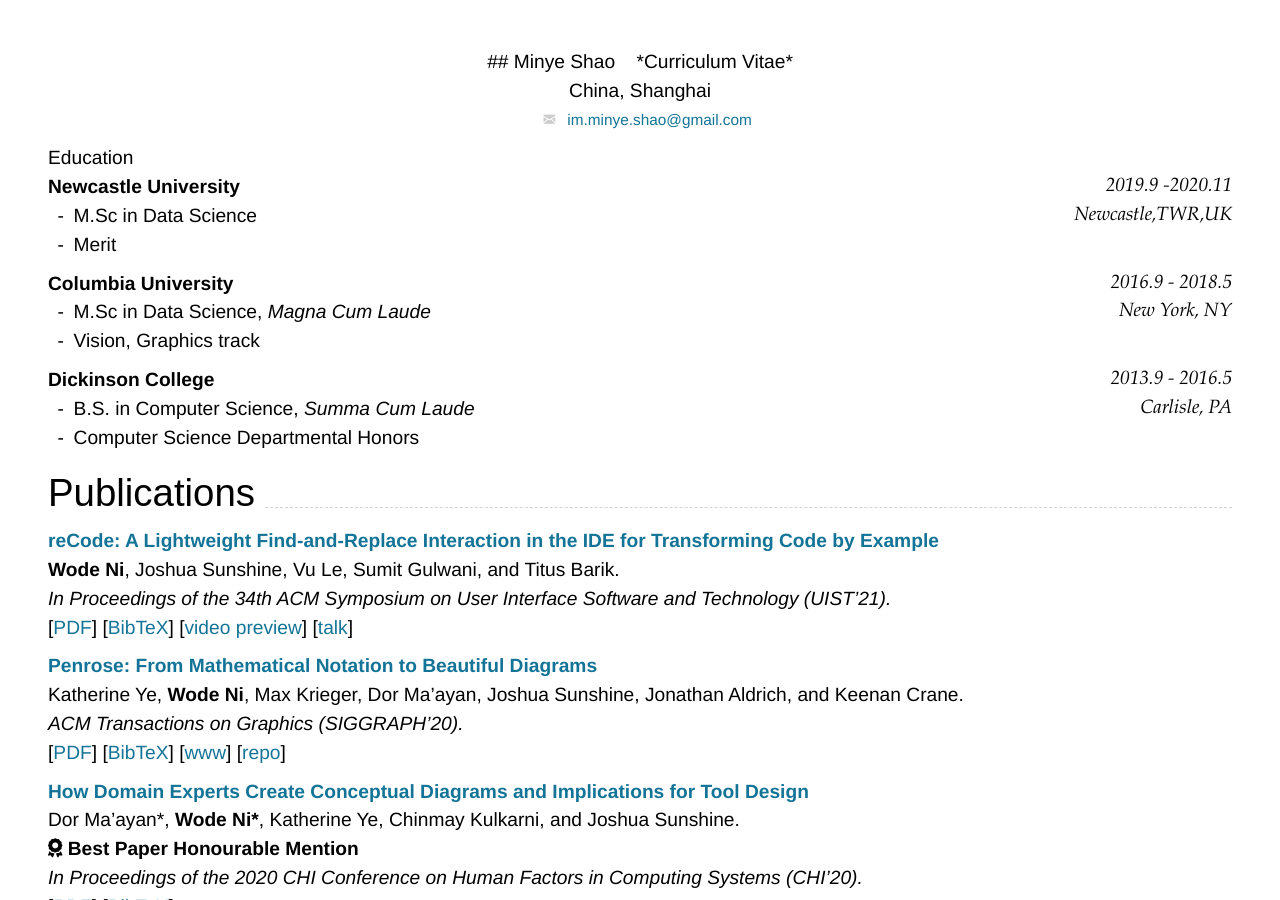
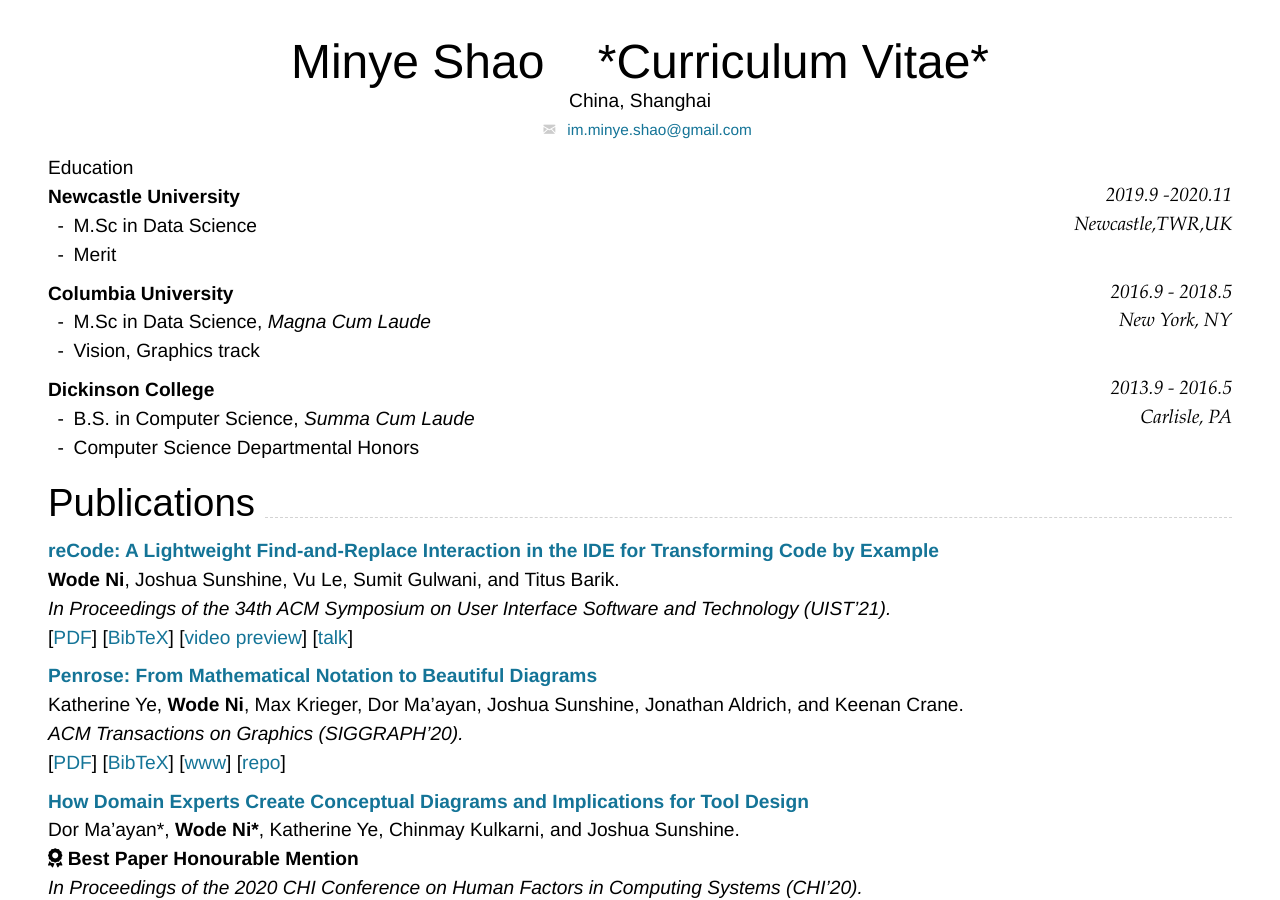
Before and after one commit to MinyeShao/CV_Markdown, a Jekyll site: the page built from index.md, in a window 1280 px wide and 900 px high. Built offline with Jekyll 4.4.1, drawn with Linux system fonts in a browser that asks for light colours; nearby versions of some CDN libraries.

Commit message:
Update index.md

```diff
--- a/index.md
+++ b/index.md
@@ -6,8 +6,7 @@ email:
   text: im.minye.shao@gmail.com
 
 ---
-
-<center>## Minye Shao&nbsp; &nbsp; *Curriculum Vitae*</center>
+<div align='center' ><font size='70'> Minye Shao&nbsp; &nbsp; *Curriculum Vitae*</font></div>
 <center>China, Shanghai</center>
 
 
```
